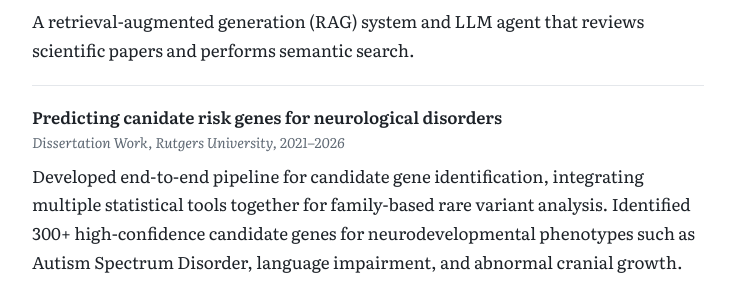
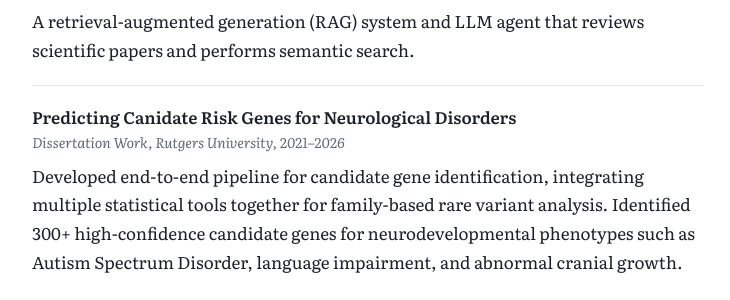
Before and after one commit to mklodi1/mklodi1.github.io, a Jekyll site: the page built from index.html, in a window 1280 px wide and 900 px high, scrolled down 1210 px. Shown: the part 156-456 px from the top of the window, without its empty margins (272-1002 px from the left). Built offline with Jekyll 4.4.1, drawn with Linux system fonts in a browser that asks for light colours.

Commit message:
Update work.yml

```diff
--- a/_data/work.yml
+++ b/_data/work.yml
@@ -12,6 +12,6 @@
   summary: "A retrieval-augmented generation (RAG) system and LLM agent that reviews scientific papers and performs semantic search."
   # link: https://github.com/mklodi1/REPO-NAME
 
-- title: "Predicting canidate risk genes for neurological disorders"
+- title: "Predicting Canidate Risk Genes for Neurological Disorders"
   venue: "Dissertation Work, Rutgers University, 2021–2026"
   summary: "Developed end-to-end pipeline for candidate gene identification, integrating multiple statistical tools together for family-based rare variant analysis. Identified 300+ high-confidence candidate genes for neurodevelopmental phenotypes such as Autism Spectrum Disorder, language impairment, and abnormal cranial growth."
```
